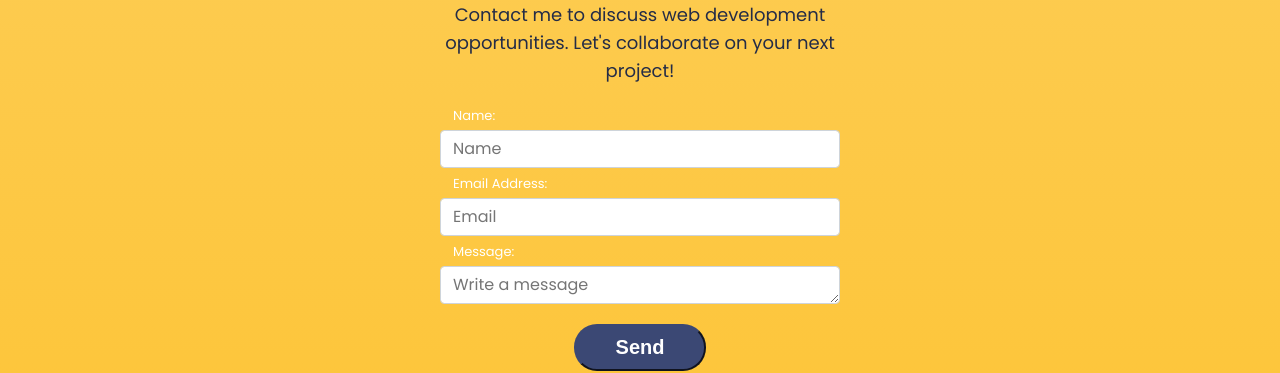
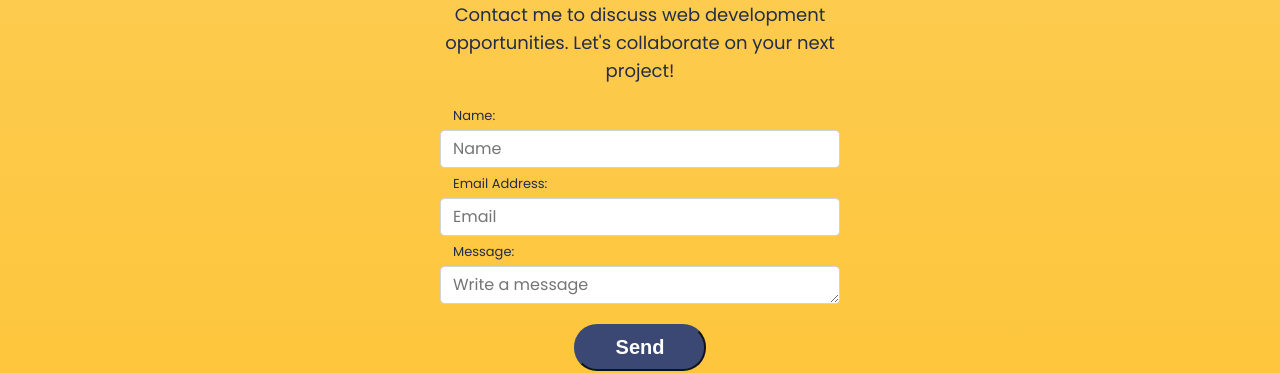
Before and after one commit to rehmpke/rogerehmpkesite, a Jekyll site: the page built from index.html, in a window 1280 px wide. Shown: the part 2963-3336 px from the top of the page. Built offline with Jekyll 4.4.1, drawn with Linux system fonts in a browser that asks for light colours.

Commit message:
Add Primary blue to contact labels for form

```diff
--- a/_data/hash.yml
+++ b/_data/hash.yml
@@ -1 +1 @@
-3b0e53ffb3d08559c825
+43c39995e65df573bf16
--- a/assets/css/style.css
+++ b/assets/css/style.css
@@ -332,7 +332,8 @@ textarea {
 
 .contactme label {
   font-size: 0.8125rem;
-  padding-left: 1em; }
+  padding-left: 1em;
+  color: #242c47; }
 
 .contactme .btn-primary {
   background-color: #3b4874;
--- a/assets/scss/2-modules/_contactme.scss
+++ b/assets/scss/2-modules/_contactme.scss
@@ -27,6 +27,7 @@ textarea {
 .contactme label {
   font-size: 0.8125rem;
   padding-left: 1em;
+  color: $primary-blue-darker;
 }
 
 .contactme .btn-primary {
```
